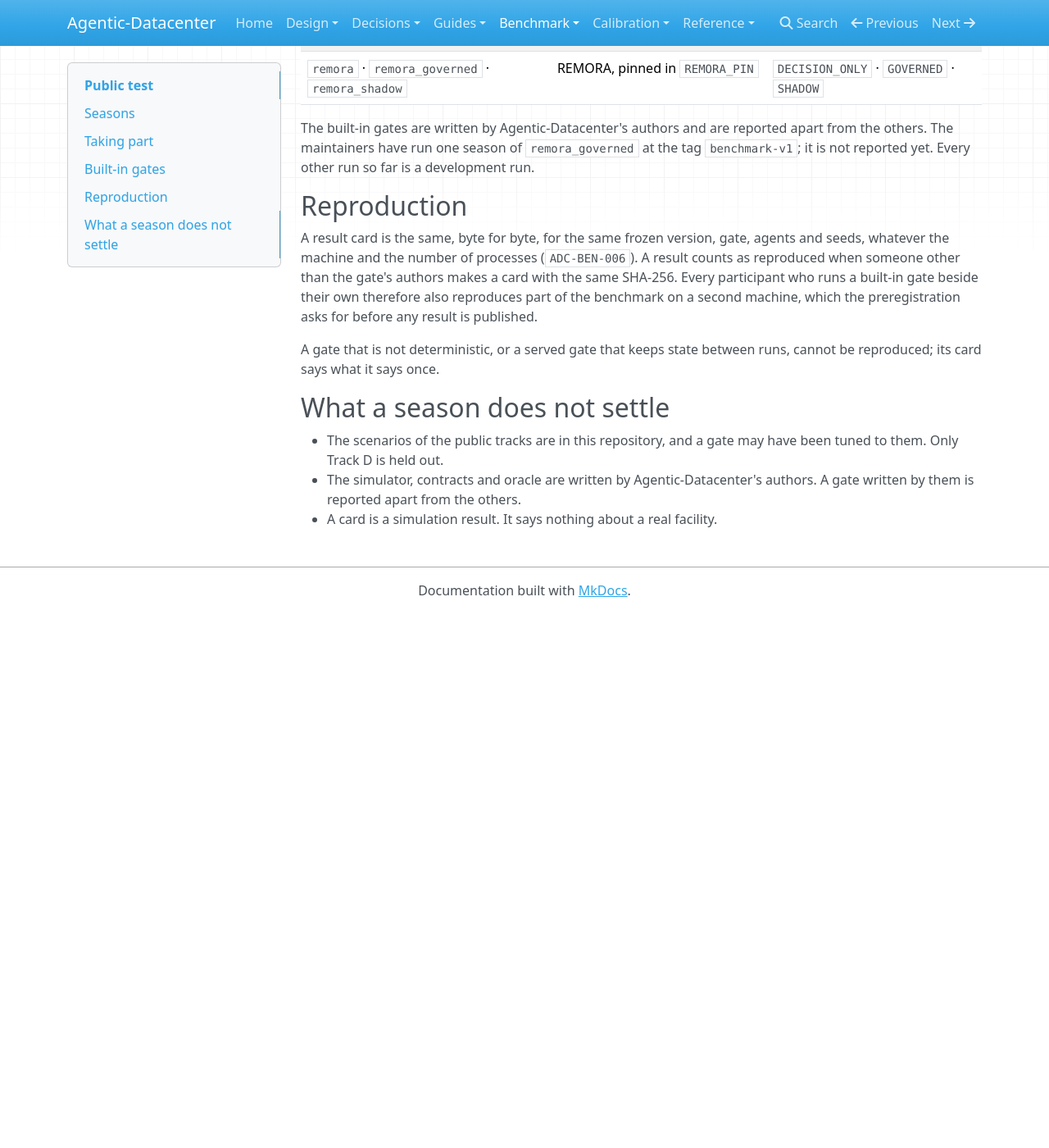
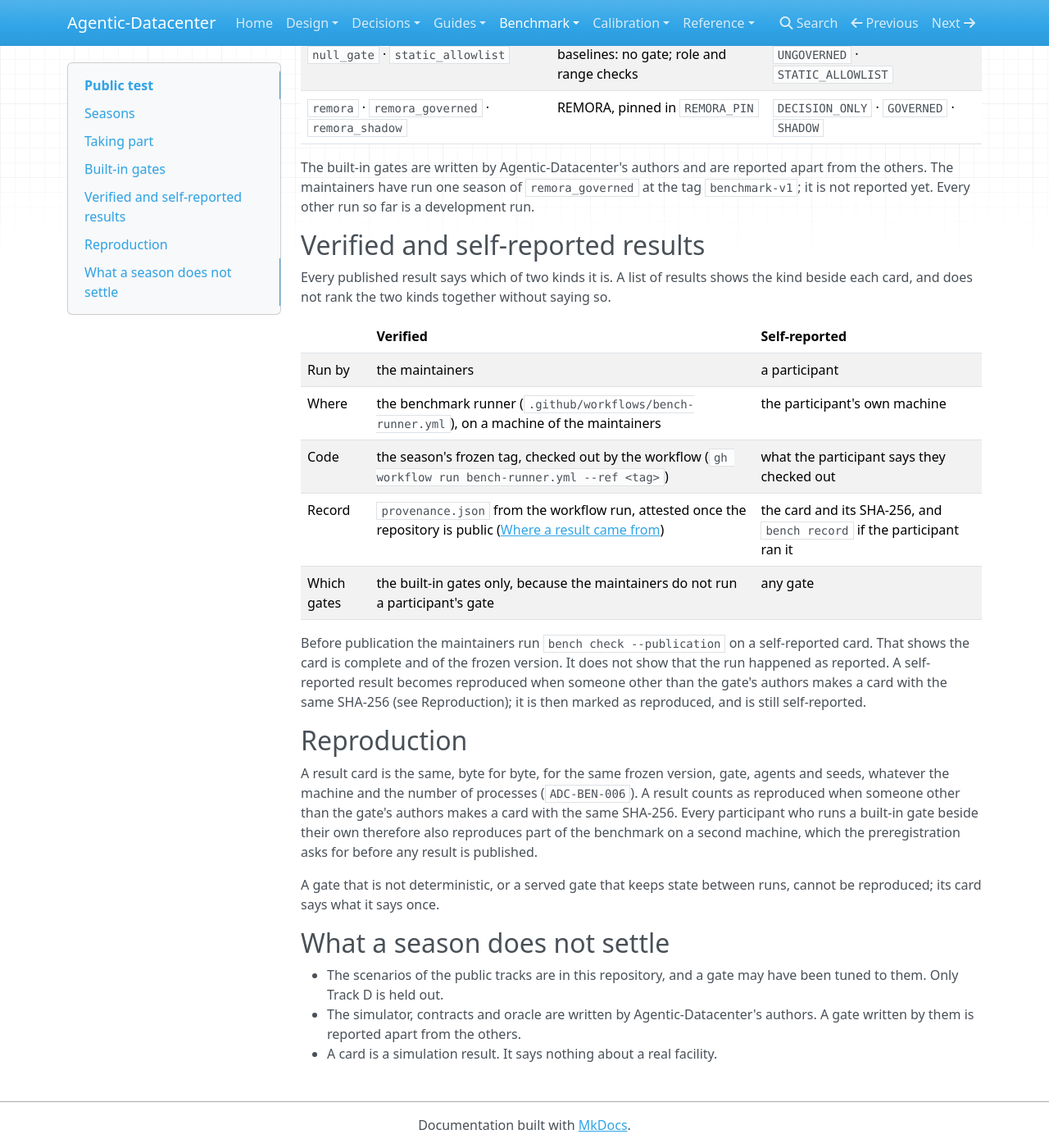
Before and after one commit to agentic-datacenter/agentic-datacenter, an MkDocs documentation site: the page built from docs/bench/PUBLIC_TEST.md, in a window 1280 px wide and 1400 px high, scrolled down 3864 px. Shown: the whole window at 82% size. Built offline with MkDocs 1.6.1, drawn with Linux system fonts in a browser that asks for light colours; nearby versions of some CDN libraries; before the commit the page ends 4612 px from its top, so only the background shows below that; some of the changed text lies outside the part shown.

Commit message:
Say who stopped commands with no control, and which results are verified
The result report now says that with no control the control path and the
plant's command service still stop commands, whatever the gate; the report and
its picture are regenerated, with no figure changed. The README and the public
test page say that benchmark-v1 froze 23 scenarios and that the main branch has
27, and how a verified result differs from a self-reported one. ADR 0007 notes
that REMORA_READ_TOKEN is no longer needed. Changelog entries for this branch.

````diff
--- a/docs/bench/PUBLIC_TEST.md
+++ b/docs/bench/PUBLIC_TEST.md
@@ -15,7 +15,7 @@ A public test runs in seasons, one after another without a gap, so a season is a
 
 A season fixes three things before any participant can know its held-out scenarios:
 
-1. **A frozen benchmark version.** `agentic-datacenter bench freeze` writes the hashes of the profile, contracts, scenarios and oracle to a file, and the version is tagged. A season uses the version that is frozen when it opens. Today that is `benchmark-v1` ([VERSION.json](VERSION.json)). A new version is named in `seasons.json`, with the season it first applies to, before that season opens. A card from any other version is refused for the season.
+1. **A frozen benchmark version.** `agentic-datacenter bench freeze` writes the hashes of the profile, contracts, scenarios and oracle to a file, and the version is tagged. A season uses the version that is frozen when it opens. Today that is `benchmark-v1` ([VERSION.json](VERSION.json)), which froze 23 scenarios. The library on the main branch has 27: `AD-11` to `AD-14` are new there and are in no frozen version yet. They are meant for the next one (ADR 0028), and a season does not use them until that version is frozen and named. A new version is named in `seasons.json`, with the season it first applies to, before that season opens. A card from any other version is refused for the season.
 2. **A beacon round.** The secret that draws the held-out variants of Track D is the output of the drand "quicknet" public randomness beacon at the round emitted when the season closes. The rounds of the coming year are in the calendar below, so each is published long before it exists. No one, the authors of Agentic-Datacenter included, can know it before the round is emitted; afterwards anyone can fetch it and check it (`tools/heldout_beacon.py`).
 3. **A registration deadline**, the instant the round is emitted. A gate takes part in a season's Track D only if it was registered before then, with the exact version it will run.
 
@@ -75,7 +75,7 @@ A season fixes three things before any participant can know its held-out scenari
     ```
 
 5. **Check it for publication:** `uv run agentic-datacenter bench check <card> --gate <gate> --publication`. It refuses an incomplete card and one not of the frozen version.
-6. **Report it** with the "Gate result" issue form.
+6. **Report it** with the "Gate result" issue form. It is published as a self-reported result (below).
 
 **The full-replay check is the maintainers' work, not a participant's.**
 
@@ -94,6 +94,20 @@ A season fixes three things before any participant can know its held-out scenari
 
 The built-in gates are written by Agentic-Datacenter's authors and are reported apart from the others. The maintainers have run one season of `remora_governed` at the tag `benchmark-v1`; it is not reported yet. Every other run so far is a development run.
 
+## Verified and self-reported results
+
+Every published result says which of two kinds it is. A list of results shows the kind beside each card, and does not rank the two kinds together without saying so.
+
+| | Verified | Self-reported |
+| --- | --- | --- |
+| Run by | the maintainers | a participant |
+| Where | the benchmark runner (`.github/workflows/bench-runner.yml`), on a machine of the maintainers | the participant's own machine |
+| Code | the season's frozen tag, checked out by the workflow (`gh workflow run bench-runner.yml --ref <tag>`) | what the participant says they checked out |
+| Record | `provenance.json` from the workflow run, attested once the repository is public ([Where a result came from](../guides/bench-runner.md#where-a-result-came-from)) | the card and its SHA-256, and `bench record` if the participant ran it |
+| Which gates | the built-in gates only, because the maintainers do not run a participant's gate | any gate |
+
+Before publication the maintainers run `bench check --publication` on a self-reported card. That shows the card is complete and of the frozen version. It does not show that the run happened as reported. A self-reported result becomes reproduced when someone other than the gate's authors makes a card with the same SHA-256 (see Reproduction); it is then marked as reproduced, and is still self-reported.
+
 ## Reproduction
 
 A result card is the same, byte for byte, for the same frozen version, gate, agents and seeds, whatever the machine and the number of processes (`ADC-BEN-006`). A result counts as reproduced when someone other than the gate's authors makes a card with the same SHA-256. Every participant who runs a built-in gate beside their own therefore also reproduces part of the benchmark on a second machine, which the preregistration asks for before any result is published.
````
Also changed, not shown: CHANGELOG.md (+12 -2 lines), README.md (+4 -0 lines), docs/demo/result-report.html (+1 -1 lines), docs/demo/result-report.md (+1 -1 lines), docs/design/adr/0007-traceability-and-ci-tooling.md (+5 -0 lines), docs/media/result-report.png, 1 other file.
